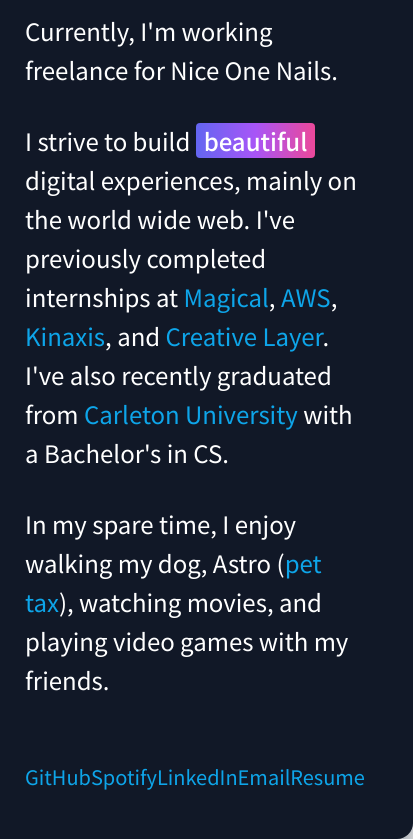
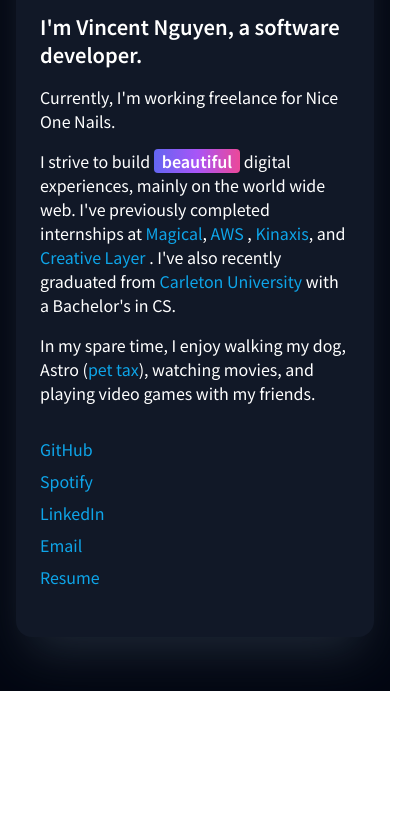
Before and after one commit to vinhvn/personal-website, a Svelte app in the folder 2023-06/: page / in a window 390 px wide. Shown: the part 153-992 px from the top of the page, 413 px wide, since content can reach past the window. After the commit the page ends 844 px from the top, so only its background shows below. Built offline with nearby package versions, Linux system fonts and the light colour scheme.

Commit message:
feat: mobile responsive 2023-06

```diff
--- a/2023-06/index.html
+++ b/2023-06/index.html
@@ -13,7 +13,7 @@
     />
   </head>
   <body>
-    <div id="app"></div>
+    <div id="app" class="flex min-h-screen bg-gray-950"></div>
     <script type="module" src="/src/main.ts"></script>
   </body>
 </html>
--- a/2023-06/package.json
+++ b/2023-06/package.json
@@ -16,12 +16,14 @@
     "@typescript-eslint/eslint-plugin": "^5.59.8",
     "@typescript-eslint/parser": "^5.59.8",
     "autoprefixer": "^10.4.14",
+    "browserslist": "^4.21.7",
     "eslint": "^8.42.0",
     "eslint-plugin-prettier": "^4.2.1",
     "eslint-plugin-svelte": "^2.30.0",
     "postcss": "^8.4.24",
     "prettier": "^2.8.8",
     "prettier-plugin-svelte": "^2.10.1",
+    "prettier-plugin-tailwindcss": "^0.3.0",
     "svelte": "^3.58.0",
     "svelte-check": "^3.3.1",
     "tailwindcss": "^3.3.2",
@@ -30,5 +32,8 @@
     "vite": "^4.3.9",
     "vite-tsconfig-paths": "^4.2.0"
   },
+  "browserslist": [
+    "defaults"
+  ],
   "packageManager": "yarn@3.6.0"
 }
--- a/2023-06/src/components/BouncingTitle/BouncingTitle.svelte
+++ /dev/null
@@ -1,16 +0,0 @@
-<script lang="ts">
-  const letterDelayPairs = [
-    ['h', 'animation-delay-0'],
-    ['e', 'animation-delay-100'],
-    ['l', 'animation-delay-200'],
-    ['l', 'animation-delay-300'],
-    ['o', 'animation-delay-400'],
-    ['!', 'animation-delay-500'],
-  ];
-</script>
-
-<h1 class="text-7xl font-bold text-white mb-12">
-  {#each letterDelayPairs as [letter, delay]}
-    <span class={`inline-block animate-bounce ${delay}`}>{letter}</span>
-  {/each}
-</h1>
--- a/2023-06/src/components/BouncingTitle/index.ts
+++ /dev/null
@@ -1,3 +0,0 @@
-import BouncingTitle__SvelteComponent_ from './BouncingTitle.svelte';
-
-export default BouncingTitle__SvelteComponent_;
--- /dev/null
+++ b/2023-06/src/components/Paragraph/Paragraph.svelte
@@ -0,0 +1,3 @@
+<p class="text-base sm:text-lg md:text-xl text-white">
+  <slot />
+</p>
--- /dev/null
+++ b/2023-06/src/components/Paragraph/index.ts
@@ -0,0 +1,3 @@
+import Paragraph__SvelteComponent_ from './Paragraph.svelte';
+
+export default Paragraph__SvelteComponent_;
--- /dev/null
+++ b/2023-06/src/components/Subtitle/Subtitle.svelte
@@ -0,0 +1,3 @@
+<h2 class="text-xl sm:text-2xl md:text-3xl font-semibold text-white">
+  <slot />
+</h2>
--- /dev/null
+++ b/2023-06/src/components/Subtitle/index.ts
@@ -0,0 +1,3 @@
+import Subtitle__SvelteComponent_ from './Subtitle.svelte';
+
+export default Subtitle__SvelteComponent_;
--- /dev/null
+++ b/2023-06/src/components/Title/Title.svelte
@@ -0,0 +1,3 @@
+<h1 class="text-5xl sm:text-6xl md:text-7xl font-bold text-white">
+  <slot />
+</h1>
--- /dev/null
+++ b/2023-06/src/components/Title/index.ts
@@ -0,0 +1,3 @@
+import Title__SvelteComponent_ from './Title.svelte';
+
+export default Title__SvelteComponent_;
--- a/2023-06/src/components/index.ts
+++ b/2023-06/src/components/index.ts
@@ -1,2 +1,4 @@
-export { default as BouncingTitle } from './BouncingTitle';
+export { default as Title } from './Title';
 export { default as Link } from './Link';
+export { default as Paragraph } from './Paragraph';
+export { default as Subtitle } from './Subtitle';
--- a/2023-06/src/pages/Home/Home.svelte
+++ b/2023-06/src/pages/Home/Home.svelte
@@ -1,36 +1,77 @@
 <script lang="ts">
-  import { BouncingTitle, Link } from '@components';
+  import { Link, Paragraph, Subtitle, Title } from '@components';
+
+  const letterDelayPairs = [
+    ['h', 'animation-delay-0'],
+    ['e', 'animation-delay-100'],
+    ['l', 'animation-delay-200'],
+    ['l', 'animation-delay-300'],
+    ['o', 'animation-delay-400'],
+    ['!', 'animation-delay-500'],
+  ];
 
   const links = [
     { name: 'GitHub', url: 'https://github.com/vinhvn' },
-    { name: 'Spotify', url: 'https://open.spotify.com/user/tjplab770o3f0ig61a2n3il5x' },
+    {
+      name: 'Spotify',
+      url: 'https://open.spotify.com/user/tjplab770o3f0ig61a2n3il5x',
+    },
     { name: 'LinkedIn', url: 'https://linkedin.com/in/vinhvn' },
     { name: 'Email', url: 'mailto:vincentn337@gmail.com' },
-    { name: 'Resume', url: 'https://cdn.discordapp.com/attachments/413806375655833601/1114608129850753134/r2022.png' },
+    {
+      name: 'Resume',
+      url: 'https://cdn.discordapp.com/attachments/413806375655833601/1114608129850753134/r2022.png',
+    },
   ];
 </script>
 
-<main class="flex justify-center items-center w-screen h-screen bg-gray-950">
-  <div class="grow flex flex-col p-12 pt-20 max-w-screen-md rounded-2xl shadow-2xl shadow-gray-800 bg-gray-900">
-    <BouncingTitle />
-    <h2 class="text-3xl font-semibold text-white mb-10">I'm Vincent Nguyen, a software developer.</h2>
-    <p class="text-2xl text-white leading-relaxed mb-8">Currently, I'm working freelance for Nice One Nails.</p>
-    <p class="text-2xl text-white leading-relaxed mb-8">
+<main class="flex grow items-center justify-center p-4 sm:p-6">
+  <div
+    class="flex max-w-screen-md flex-col space-y-4 rounded-2xl bg-gray-900 p-6 py-12 shadow-2xl shadow-gray-800 sm:space-y-6 sm:p-8 sm:py-16 md:space-y-8 md:p-10 md:pt-20"
+  >
+    <Title>
+      {#each letterDelayPairs as [letter, delay]}
+        <span class={`inline-block animate-bounce ${delay}`}>{letter}</span>
+      {/each}
+    </Title>
+
+    <Subtitle>I'm Vincent Nguyen, a software developer.</Subtitle>
+
+    <Paragraph>Currently, I'm working freelance for Nice One Nails.</Paragraph>
+
+    <Paragraph>
       I strive to build <span
-        class="font-medium px-2 rounded bg-gradient-to-r from-indigo-500 via-purple-500 to-pink-500">beautiful</span
+        class="rounded bg-gradient-to-r from-indigo-500 via-purple-500 to-pink-500 px-2 font-semibold"
       >
-      digital experiences, mainly on the world wide web. I've previously completed internships at <Link
-        href="https://getmagical.com">Magical</Link
-      >, <Link href="https://aws.amazon.com">AWS</Link>, <Link href="https://kinaxis.com">Kinaxis</Link>, and <Link
-        href="https://creativelayer.com">Creative Layer</Link
-      >. I've also recently graduated from <Link href="https://carleton.ca/">Carleton University</Link> with a Bachelor's
-      in CS.
-    </p>
-    <p class="text-2xl text-white leading-relaxed mb-16">
-      In my spare time, I enjoy walking my dog, Astro (<Link href="/astro.JPG">pet tax</Link>), watching movies, and
-      playing video games with my friends.
-    </p>
-    <div class="flex flex-row justify-between text-xl">
+        beautiful
+      </span>
+      digital experiences, mainly on the world wide web. I've previously completed
+      internships at <Link href="https://getmagical.com">Magical</Link>, <Link
+        href="https://aws.amazon.com"
+      >
+        AWS
+      </Link>, <Link href="https://kinaxis.com">Kinaxis</Link>, and <Link
+        href="https://creativelayer.com"
+      >
+        Creative Layer
+      </Link>. I've also recently graduated from <Link
+        href="https://carleton.ca/"
+      >
+        Carleton University
+      </Link> with a Bachelor's in CS.
+    </Paragraph>
+
+    <Paragraph>
+      In my spare time, I enjoy walking my dog, Astro (<Link href="/astro.JPG"
+        >pet tax</Link
+      >), watching movies, and playing video games with my friends.
+    </Paragraph>
+
+    <Paragraph />
+
+    <div
+      class="flex flex-col space-y-2 text-base sm:flex-row sm:justify-between sm:space-y-0 sm:text-lg md:text-xl"
+    >
       {#each links as link}
         <Link href={link.url}>{link.name}</Link>
       {/each}
--- a/2023-06/tailwind.config.js
+++ b/2023-06/tailwind.config.js
@@ -2,7 +2,7 @@
 import plugin from 'tailwindcss/plugin';
 
 export default {
-  content: ['./src/**/*.{html,svelte,js,ts}'],
+  content: ['./index.html', './src/**/*.{html,svelte,js,ts}'],
   presets: [],
   darkMode: 'media', // or 'class'
   theme: {
@@ -45,13 +45,17 @@ export default {
     backgroundImage: {
       none: 'none',
       'gradient-to-t': 'linear-gradient(to top, var(--tw-gradient-stops))',
-      'gradient-to-tr': 'linear-gradient(to top right, var(--tw-gradient-stops))',
+      'gradient-to-tr':
+        'linear-gradient(to top right, var(--tw-gradient-stops))',
       'gradient-to-r': 'linear-gradient(to right, var(--tw-gradient-stops))',
-      'gradient-to-br': 'linear-gradient(to bottom right, var(--tw-gradient-stops))',
+      'gradient-to-br':
+        'linear-gradient(to bottom right, var(--tw-gradient-stops))',
       'gradient-to-b': 'linear-gradient(to bottom, var(--tw-gradient-stops))',
-      'gradient-to-bl': 'linear-gradient(to bottom left, var(--tw-gradient-stops))',
+      'gradient-to-bl':
+        'linear-gradient(to bottom left, var(--tw-gradient-stops))',
       'gradient-to-l': 'linear-gradient(to left, var(--tw-gradient-stops))',
-      'gradient-to-tl': 'linear-gradient(to top left, var(--tw-gradient-stops))',
+      'gradient-to-tl':
+        'linear-gradient(to top left, var(--tw-gradient-stops))',
     },
     backgroundOpacity: ({ theme }) => theme('opacity'),
     backgroundPosition: {
@@ -319,7 +323,14 @@ export default {
         '"Segoe UI Symbol"',
         '"Noto Color Emoji"',
       ],
-      serif: ['ui-serif', 'Georgia', 'Cambria', '"Times New Roman"', 'Times', 'serif'],
+      serif: [
+        'ui-serif',
+        'Georgia',
+        'Cambria',
+        '"Times New Roman"',
+        'Times',
+        'serif',
+      ],
       mono: [
         'ui-monospace',
         'SFMono-Regular',
@@ -919,7 +930,8 @@ export default {
       all: 'all',
       DEFAULT:
         'color, background-color, border-color, text-decoration-color, fill, stroke, opacity, box-shadow, transform, filter, backdrop-filter',
-      colors: 'color, background-color, border-color, text-decoration-color, fill, stroke',
+      colors:
+        'color, background-color, border-color, text-decoration-color, fill, stroke',
       opacity: 'opacity',
       shadow: 'box-shadow',
       transform: 'transform',
```
Also changed, not shown: 2023-06/.yarnrc.yml, 3 other files.
